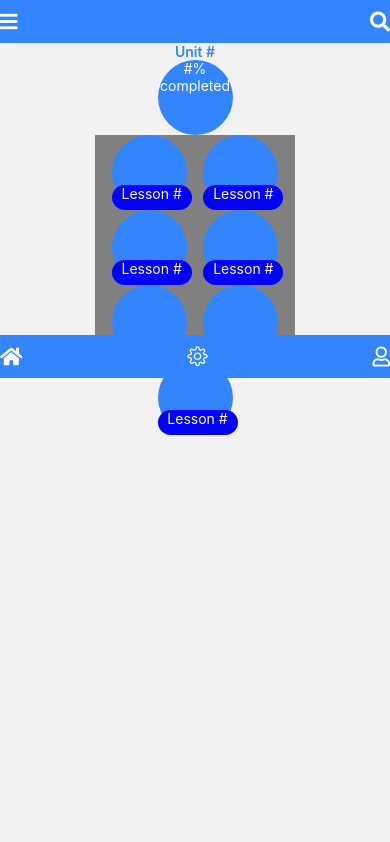
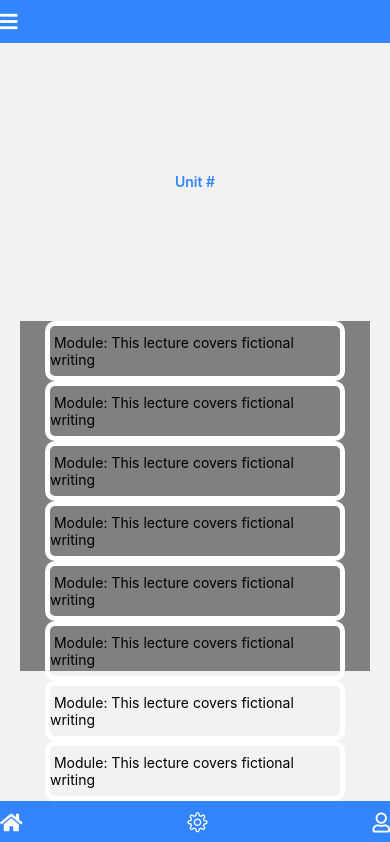
Before and after one commit to NerdJS-Project/Front-End, a React Native app: screen /dashboard in a window 390 px wide. Shown: the top 842 px of the page. Built offline with nearby package versions, Linux system fonts and the light colour scheme.

Commit message:
NER-47 dashboard story, NER-77 task partial completion, NER-78 task have not completed

```diff
--- a/src/screens/dashboard.js
+++ b/src/screens/dashboard.js
@@ -1,25 +1,202 @@
-import React, { Component } from 'react';
-import { render } from 'react-dom';
-import {View,Text, StyleSheet,  ScrollView, SafeAreaView, TouchableOpacity,TouchableWithoutFeedback, ScrollViewComponent} from 'react-native';
+import { useState } from 'react';
+import * as React from 'react-native';
+//import React, { Component } from 'react';
+//import { render } from 'react-dom';
+import {View,Text, StyleSheet,  ScrollView, SafeAreaView, TouchableOpacity,TouchableWithoutFeedback, ScrollViewComponent, TextInput} from 'react-native';
 import FontAwesome5 from 'react-native-vector-icons/FontAwesome5';
 import Icon from 'react-native-vector-icons/SimpleLineIcons';
-import menuComponent from './component';
+//import menuComponent from './component';
+//import  {Example} from './component';
+//import {Dropdown} from 'react-native-material-dropdown';
 //import data from './dashboard.json'
 
 //const data = require('./src/screens/dashboard.json');
+
+// class Example extends Component {
+//     render() {
+//       let data = [{
+//         value: 'Banana',
+//       }, {
+//         value: 'Mango',
+//       }, {
+//         value: 'Pear',
+//       }];
+
+//       return (
+//         <Dropdown
+//           label='Favorite Fruit'
+//           data={data}
+//         />
+//       );
+//     }
+//   }
+const json=[{
+
+  //  "UserCourse1": {
+
+          "ID": "2349",
+          "Course Title": "Calculus",
+          "Lessons": {
+              "Lesson 1" : {
+                  "Duration": "4 hours",
+                  "Completion Status": "True",
+                  "Description": "This lecture covers L'Hospital Rule",
+                  "VideoContent" : "Youtube.com",
+                  "Quiz": "QuizContent"
+
+              },
+              "Lesson 2" : {
+                "Duration": "6 hours",
+                "Completion Status": "True",
+                "Description": "This lecture covers finding the integral",
+                "VideoContent" : "Youtube.com",
+                "Quiz": "QuizContent"
+
+            },
+            "Lesson 3" : {
+                "Duration": "2 hours",
+                "Completion Status": "True",
+                "Description": "This lecture cover L'Hospital Rule",
+                "VideoContent" : "Youtube.com",
+                "Quiz": "QuizContent"
+
+            },
+            "Lesson 4" : {
+                "Duration": "5 hours",
+                "Completion Status": "True",
+                "Description": "This lecture cover right hand rule",
+                "VideoContent" : "Youtube.com",
+                "Quiz": "QuizContent"
+
+            },
+            "Lesson 5" : {
+                "Duration": "4 hours",
+                "Completion Status": "False",
+                "Description": "This lecture cover math theory",
+                "VideoContent" : "Youtube.com",
+                "Quiz": "QuizContent"
+
+            },
+            "Lesson 6" : {
+                "Duration": "4 hours",
+                "Completion Status": "False",
+                "Description": "This lecture cover whatever",
+                "VideoContent" : "Youtube.com",
+                "Quiz": "QuizContent"
+
+            }
+            },
+
+     //   },
 
 
 
 
 
+       //   "UserCourse2": [{
+
+            "ID": "4897",
+            "Course Title": "English",
+            "Lessons": {
+                "Lesson 1" : {
+                    "Duration": "4 hours",
+                    "Completion Status": "True",
+                    "Description": "This lecture covers fictional writing",
+                    "VideoContent" : "Youtube.com",
+                    "Quiz": "QuizContent"
+
+                },
+                "Lesson 2" : {
+                  "Duration": "6 hours",
+                  "Completion Status": "True",
+                  "Description": "This lecture covers retorical writing",
+                  "VideoContent" : "Youtube.com",
+                  "Quiz": "QuizContent"
+
+              },
+              "Lesson 3" : {
+                  "Duration": "2 hours",
+                  "Completion Status": "True",
+                  "Description": "This lecture cover creative writing",
+                  "VideoContent" : "Youtube.com",
+                  "Quiz": "QuizContent"
+
+              },
+              "Lesson 4" : {
+                  "Duration": "5 hours",
+                  "Completion Status": "True",
+                  "Description": "This lecture cover business writing",
+                  "VideoContent" : "Youtube.com",
+                  "Quiz": "QuizContent"
+
+              },
+              "Lesson 5" : {
+                  "Duration": "4 hours",
+                  "Completion Status": "False",
+                  "Description": "This lecture cover persuasive writing",
+                  "VideoContent" : "Youtube.com",
+                  "Quiz": "QuizContent"
+
+              },
+              "Lesson 6" : {
+                  "Duration": "4 hours",
+                  "Completion Status": "False",
+                  "Description": "This lecture cover whatever",
+                  "VideoContent" : "Youtube.com",
+                  "Quiz": "QuizContent"
+
+              }
+            }
+
+      }]
+
+//}]
+
+
+
+
+let newObj =[];
+
+let lesson=[];
+
+function getLesson(){
+
+
+    //Object.keys(json[0].UserCourse1.Lessons).length
+   for(let i=0; i < Object.keys(json[0].Lessons).length; i++){
+          lesson = json[0].Lessons['Lesson 1'].Description;
+         ///let description = json[0].Lessons["Lesson 2"]['Description'];
+        // let theKey = json[0].Lessons['Lesson 1'].Description;
+        // let lessonLength = Object.keys(json[0].Lessons).length;//json[0].Lessons.length;
+
+            newObj.push(
+                <ModuleView description={lesson} >
+                         </ModuleView>);
+    // console.log(lesson);
+       // console.log(lesson);
+
+    }
+    return  newObj;// (json.map((item)=>{
+//         <ModuleView description={lesson} key={item.Lessons} >
+//             </ModuleView>
+// }));
+
+}
+
 function Dash ()  {
+
+    // {getLesson()}
+
     return(
 
 
         <View style={{flex:2,alignItems:'stretch'}}>
 
-                <ScrollView>
+
+
                     <SafeAreaView style={{flex:1, justifyContent:'space-between' }}>
+
+
 
                             <View style={styles.header} >
                                 {/*<View style={styles.menu}>
@@ -29,7 +206,7 @@ function Dash ()  {
                                         <TouchableWithoutFeedback>
 
                                                 <FontAwesome5 style={styles.menu} size={20} name={'bars'} color={'white'}>
-                                                    {menuComponent}
+                                                    {/*menuComponent*/}
                                                 </FontAwesome5>
 
 
@@ -37,12 +214,12 @@ function Dash ()  {
 
 
 
-                                <TouchableOpacity onPress={()=>{
+                                {/* <TouchableOpacity onPress={()=>{
                                     alert('you tapped search button');
                                 }}>
 
                                 <FontAwesome5 style={styles.searchIcon} size={20}name={'search'} color={'white'} />
-                                </TouchableOpacity>
+                            </TouchableOpacity> */}
                             </View>
 
                                 <View>
@@ -51,105 +228,27 @@ function Dash ()  {
                                 </View>
 
 
-                                    <View style={styles.lessonCompletion}>
+                                    {/* <View style={styles.lessonCompletion}>
 
 <Text style={{color:'white',justifyContent:'center',textAlign:'center'}}>
 #% completed
 </Text>
-                                    </View>
+</View> */}
+
+                            {/* <ScrollView style={{backgroundColor:'green', flexWrap:'wrap'}}> */}
+
+
+
+
 
                             <View style={styles.lessContainer}>
 
 
+                                     {getLesson()}
+                                    <TouchableOpacity>
 
-                                    <View style={styles.lesson}>
-                                        <TouchableOpacity onPress={()=>{
-                                            alert('pressed lesson');
-                                        }}>
-
-                                            <View style={styles.lessonNum}>
-                                                <Text style={{color:'white', textAlign:'center', justifyContent: 'center'}}>Lesson #</Text>
-
-                                            </View>
+                                        {/* Example */}
                                     </TouchableOpacity>
-                                    </View>
-
-
-                                    <View style={styles.lesson}>
-                                        <TouchableOpacity onPress={()=>{
-                                            alert('pressed lesson');
-                                        }}>
-
-                                            <View style={styles.lessonNum}>
-                                                <Text style={{color:'white', textAlign:'center', justifyContent: 'center'}}>Lesson #</Text>
-
-                                            </View>
-                                        </TouchableOpacity>
-                                    </View>
-
-                                    <View style={styles.lesson}>
-                                        <TouchableOpacity onPress={()=>{
-                                            alert('pressed lesson');
-                                        }}>
-
-                                            <View style={styles.lessonNum}>
-                                                <Text style={{color:'white', textAlign:'center', justifyContent: 'center'}}>Lesson #</Text>
-
-                                            </View>
-                                        </TouchableOpacity>
-                                    </View>
-
-                                    <View style={styles.lesson}>
-                                        <TouchableOpacity onPress={()=>{
-                                            alert('pressed lesson');
-                                        }}>
-
-                                            <View style={styles.lessonNum}>
-                                                <Text style={{color:'white', textAlign:'center', justifyContent: 'center'}}>Lesson #</Text>
-
-                                            </View>
-                                        </TouchableOpacity>
-                                    </View>
-
-
-                                    <View style={styles.lesson}>
-                                        <TouchableOpacity onPress={()=>{
-                                            alert('pressed lesson');
-                                        }}>
-
-                                            <View style={styles.lessonNum}>
-                                                <Text style={{color:'white', textAlign:'center', justifyContent: 'center'}}>Lesson #</Text>
-
-                                            </View>
-                                        </TouchableOpacity>
-                                    </View>
-
-
-                                    <View style={styles.lesson}>
-                                        <TouchableOpacity onPress={()=>{
-                                            alert('pressed lesson');
-                                        }}>
-
-                                            <View style={styles.lessonNum}>
-                                                <Text style={{color:'white', textAlign:'center', justifyContent: 'center'}}>Lesson #</Text>
-
-                                            </View>
-                                        </TouchableOpacity>
-                                    </View>
-
-
-                                    <View style={styles.lesson}>
-                                        <TouchableOpacity onPress={()=>{
-                                            alert('pressed lesson');
-                                        }}>
-
-                                            <View style={styles.lessonNum}>
-                                                <Text style={{color:'white', textAlign:'center', justifyContent: 'center'}}>Lesson #</Text>
-
-                                            </View>
-                                        </TouchableOpacity>
-                                    </View>
-
 
 
 
@@ -160,7 +259,8 @@ function Dash ()  {
 
 
 
-                            {/*home, setting and profile icons for footer in that order */}
+
+
                             <View style={styles.footer}>
                                 <TouchableOpacity onPress={()=>{
                                     alert('you pressed home icon');
@@ -172,6 +272,7 @@ function Dash ()  {
                                     alert('you clicked settings');
                                 }}>
                                   <Icon style={styles.settingIcon} size={20} name={'settings'} color={'white'}/>
+
                                 </TouchableOpacity>
 
                                 <TouchableOpacity onPress={()=>{
@@ -185,14 +286,35 @@ function Dash ()  {
 
                     </SafeAreaView>
 
-                </ScrollView>
             </View>
-
-
 
     );
 
 
+}
+
+
+const ModuleView = (props)=>{
+
+    return(
+
+    <View style={{justifyContent:'space-evenly'}}>
+
+        <View style={{alignItems:'center',justifyContent:'space-between'}}>
+
+
+            <View style={{color:'silver', borderRadius:10,  borderStyle:'solid', borderWidth:5, borderColor:'white',
+            width: 300,height:60, alignItems:'center',justifyContent:'center', flexWrap:'wrap',
+            flexGrow:0
+        }} >
+
+                <Text > Module: {props.description}</Text>
+
+            </View>
+
+        </View>
+    </View>
+    )
 }
 
 const styles = StyleSheet.create({
@@ -217,6 +339,7 @@ const styles = StyleSheet.create({
         flexDirection: 'row',
         paddingBottom:10,
         paddingTop:10,
+
         justifyContent:'space-between',
         alignItems: 'stretch'
     },
@@ -225,7 +348,6 @@ const styles = StyleSheet.create({
         width: 75,
         height: 75,
         borderRadius: 75/2,
-
         justifyContent:'space-evenly',
 
 
@@ -241,8 +363,8 @@ const styles = StyleSheet.create({
     },
     lessContainer:{
         backgroundColor:'gray',
-        width: 200,
-        height: 200,
+        width: 350,
+        height: 350,
         alignSelf:'center',
 
         flexWrap:'wrap',
```
Lines whose indentation alone changed are shown as unchanged.
